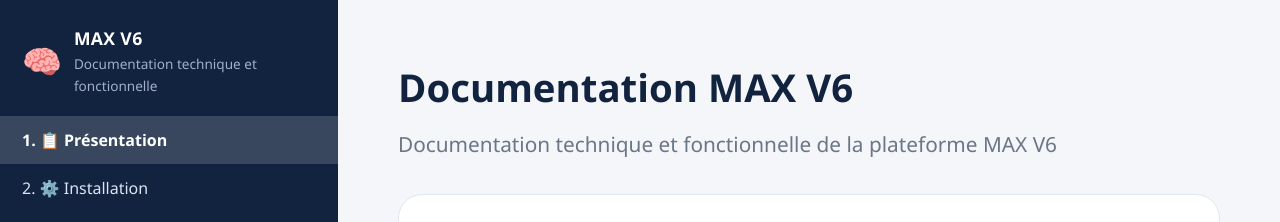
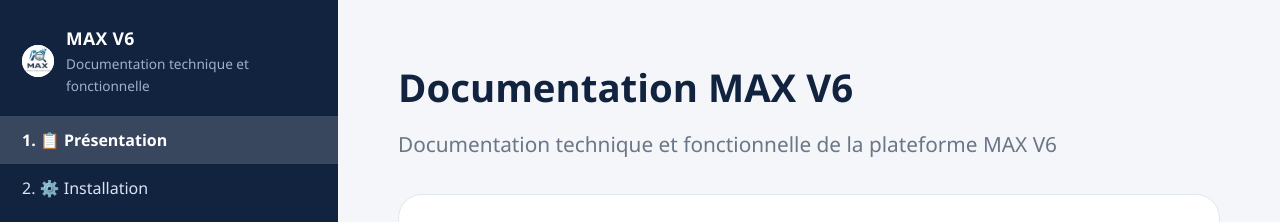
Before and after one commit to JCPLaPoste/documentation-max, a Jekyll site: the page built from index.md, in a window 1280 px wide. Shown: the top 222 px of the page. Built offline with Jekyll 4.4.1, drawn with Linux system fonts in a browser that asks for light colours.

Commit message:
docs: logo MAX dans le menu à la taille de l'icône

```diff
--- a/_layouts/single-page.html
+++ b/_layouts/single-page.html
@@ -14,7 +14,7 @@
 
   <aside class="sidebar" id="sidebar">
     <a class="brand" href="#top">
-      <span class="brand-icon">{{ site.brand_icon | default: '🧠' }}</span>
+      <span class="brand-logo"><img src="{{ '/assets/images/logo-max.png' | relative_url }}" alt="Logo MAX"></span>
       <span class="brand-text">
         <strong>MAX V6</strong>
         <small>Documentation technique et fonctionnelle</small>
--- a/assets/css/max-docs.css
+++ b/assets/css/max-docs.css
@@ -46,7 +46,8 @@ body {
   color: #fff;
   text-decoration: none;
 }
-.brand-icon { font-size: 2rem; line-height: 1; }
+.brand-logo { flex: none; width: 2rem; height: 2rem; border-radius: 50%; background: #fff; overflow: hidden; }
+.brand-logo img { display: block; width: 100%; height: 100%; object-fit: cover; transform: scale(1.6); }
 .brand-text { display: flex; flex-direction: column; }
 .brand-text strong { font-size: 1.1rem; letter-spacing: 0.02em; }
 .brand-text small { color: #9fb0cc; font-size: 0.85rem; }
```
Also changed, not shown: assets/images/logo-max.png (added).
